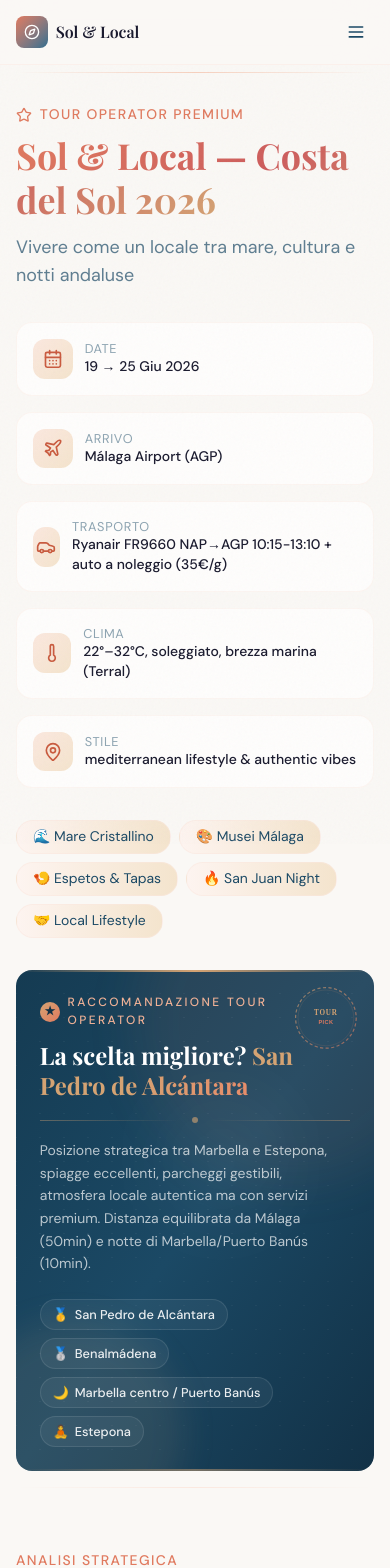
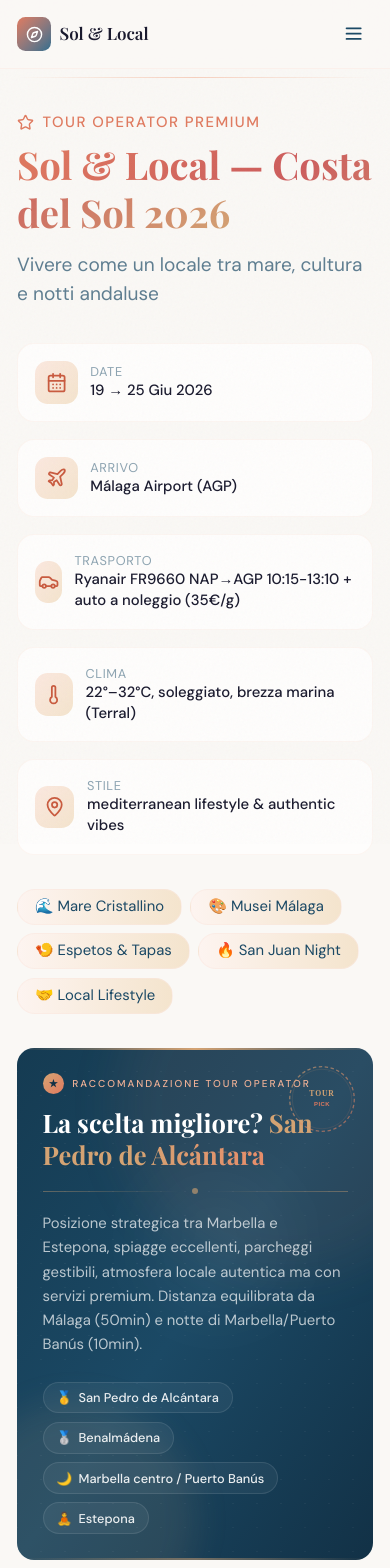
Before and after one commit to mich-de/spagna, a Next.js app: page / in a window 390 px wide. Shown: the top 1568 px of the page. Built offline with nearby package versions, Linux system fonts and the light colour scheme.

Commit message:
fix(mobile): aumenta font su schermi piccoli — rimuove override 0.75rem, base 16px

```diff
--- a/app/globals.css
+++ b/app/globals.css
@@ -99,8 +99,7 @@ body {
 }
 
 @media (max-width: 420px) {
-  [class*="text-["] { font-size: 0.75rem !important; }
-  .text-xs { font-size: 0.8rem !important; }
+  html { font-size: clamp(16px, 1vw + 14px, 17px); }
   section > .px-4 { padding-left: 0.75rem; padding-right: 0.75rem; }
   .grid-cols-2.gap-1 { gap: 0.375rem; }
 }
```
